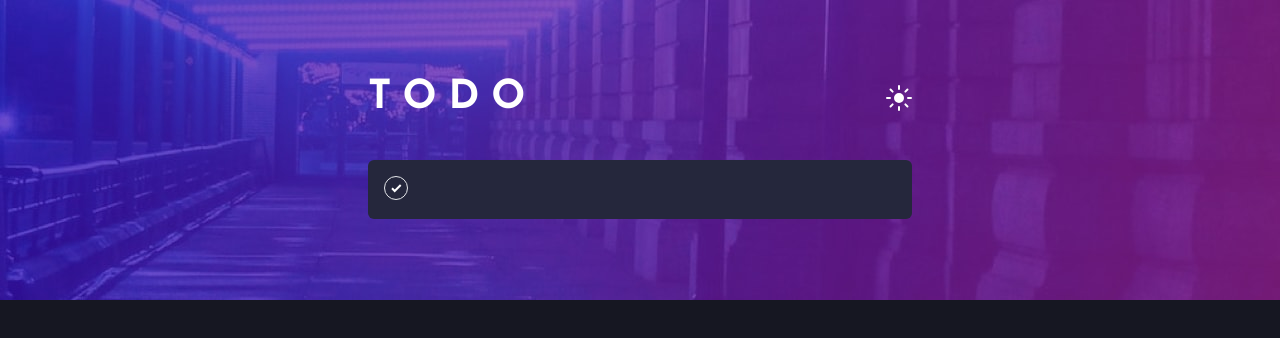
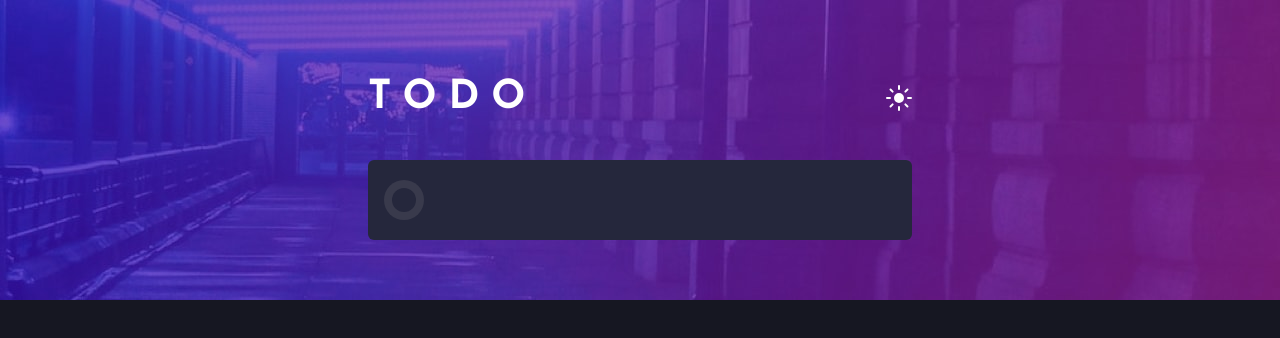
Before and after one commit to Mohamad-Ilham-Ramadhan/todo-app-react-ts, a Next.js app: page / in a window 1280 px wide. Shown: the top 338 px of the page. Built offline with nearby package versions, Linux system fonts and the light colour scheme.

Commit message:
buttonCheck: done

```diff
--- a/components/ButtonCheck.tsx
+++ b/components/ButtonCheck.tsx
@@ -3,17 +3,22 @@ import clsx from 'clsx';
 
 export default function ButtonCheck() {
   const [checked, setChecked] = useState(false);
-  const bg = checked ? 'bg-gradient-to-br from-check-from to-check-to' : 'border-1';
+  const border = checked ? 'from-check-from to-check-to' : 'bg-dark-theme-darkest-grayish-blue';
+  const bg = checked ? 'bg-gradient-to-br from-check-from to-check-to' : '';
 
   function handleClick() {
     setChecked( prev => !prev );
   }
   return (
-    <button
-      className={clsx('rounded-full w-6 h-6 text-center flex justify-center items-center focus:outline-none', bg)}
-      onClick={handleClick}
-    >
-      <svg xmlns="http://www.w3.org/2000/svg" width="11" height="9"><path fill="none" stroke="#FFF" strokeWidth="2" d="M1 4.304L3.696 7l6-6"/></svg>
-    </button>
+    <div className={clsx("rounded-full p-2 flex justify-center items-center bg-gradient-to-br hover:from-check-from hover:to-check-to", border)}>
+      <button
+        className={clsx('rounded-full w-6 h-6 text-center flex justify-center items-center focus:outline-none bg-dark-theme-very-dark-desaturated-blue', bg)}
+        onClick={handleClick}
+      >
+        {checked &&
+          <svg xmlns="http://www.w3.org/2000/svg" width="11" height="9"><path fill="none" stroke="#FFF" strokeWidth="2" d="M1 4.304L3.696 7l6-6"/></svg>
+        }
+      </button>
+    </div>
   );
 }
--- a/pages/index.tsx
+++ b/pages/index.tsx
@@ -24,7 +24,7 @@ export default function Home() {
           </div>
         </div>
 
-        <div className="flex bg-dark-theme-very-dark-desaturated-blue w-full rounded-md py-4 focus:outline-none text-dark-theme-light-grayish-blue">
+        <div className="flex py-5 bg-dark-theme-very-dark-desaturated-blue w-full rounded-md focus:outline-none text-dark-theme-light-grayish-blue">
           <div className="px-4">
             <ButtonCheck />
           </div>
--- a/styles/globals.css
+++ b/styles/globals.css
@@ -32,3 +32,8 @@
     font-size: 18px;
   }
 }
+:root {
+  --bright-blue: #3a7bfd;
+  --check-from: #57ddff;
+  --check-to: #c058f3;
+}
```
